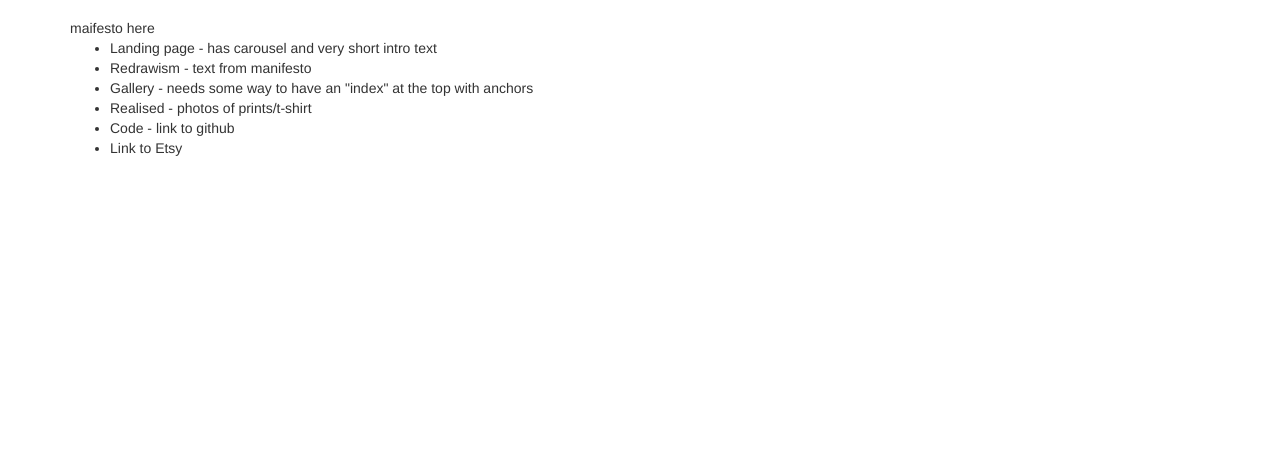
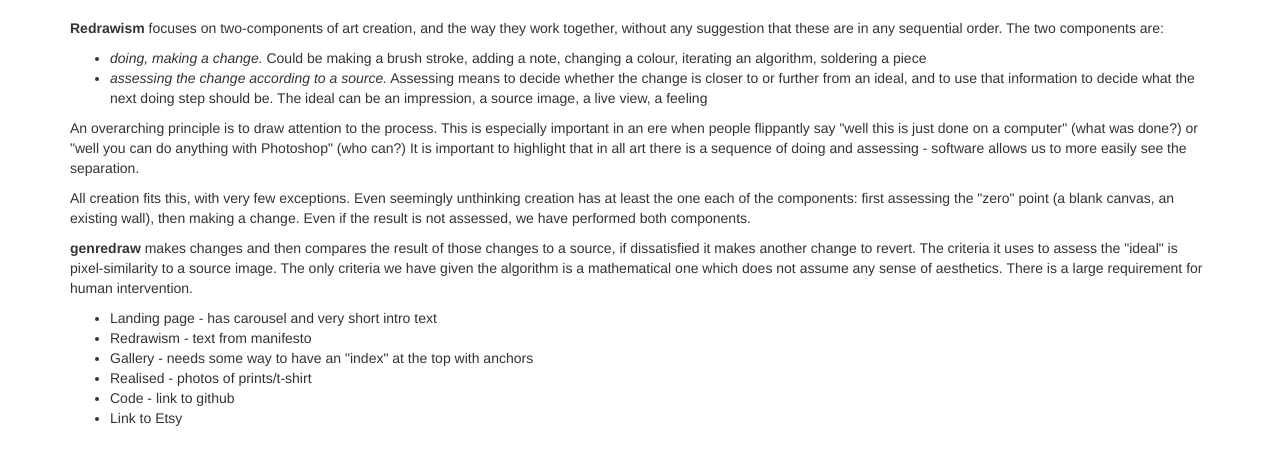
Before and after one commit to benparsons/redrawism.com, a plain HTML site: page index.html at #!/redrawism in a window 1280 px wide. Shown: the part 54-518 px from the top of the page. Drawn offline with nearby package versions, Linux system fonts and the light colour scheme; some packages are replaced by stand-ins of ours.

Commit message:
format manifesto on redrawism page

```diff
--- a/pages/redrawism.html
+++ b/pages/redrawism.html
@@ -1 +1,33 @@
-maifesto here
+<p>
+<strong>Redrawism</strong> focuses on two-components of art creation, and the way they work together, without any suggestion that these
+are in any sequential order. The two components are:
+    <ul>
+    <li>
+        <em>doing, making a change.</em> Could be making a brush stroke, adding a note, changing a colour, iterating an algorithm,
+        soldering a piece
+    </li>
+    <li>
+        <em>assessing the change according to a source.</em> Assessing means to decide whether the change is closer to or further from
+        an ideal, and to use that information to decide what the next doing step should be. The ideal can be an impression,
+        a source image, a live view, a feeling
+    </li>
+    </ul>
+</p>
+<p>
+An overarching principle is to draw attention to the process. This is especially important in an ere when people
+flippantly say "well this is just
+done on a computer" (what was done?) or "well you can do anything with Photoshop" (who can?) It is important to
+highlight that in all art there is a sequence of doing and assessing - software allows us to more easily see the
+separation.
+</p>
+<p>
+All creation fits this, with very few exceptions. Even seemingly unthinking creation has at least the one each of the
+components: first assessing the "zero" point (a blank canvas, an existing wall), then making a change. Even if the
+result is not assessed, we have performed both components.
+</p>
+<p>
+<strong>genredraw</strong> makes changes and then compares the result of those changes to a source, if dissatisfied it makes another
+change to revert. The criteria it uses to assess the "ideal" is pixel-similarity to a source image. The only criteria
+we have given the algorithm is a mathematical one which does not assume any sense of aesthetics. There is a large
+requirement for human intervention.
+</p>
```
